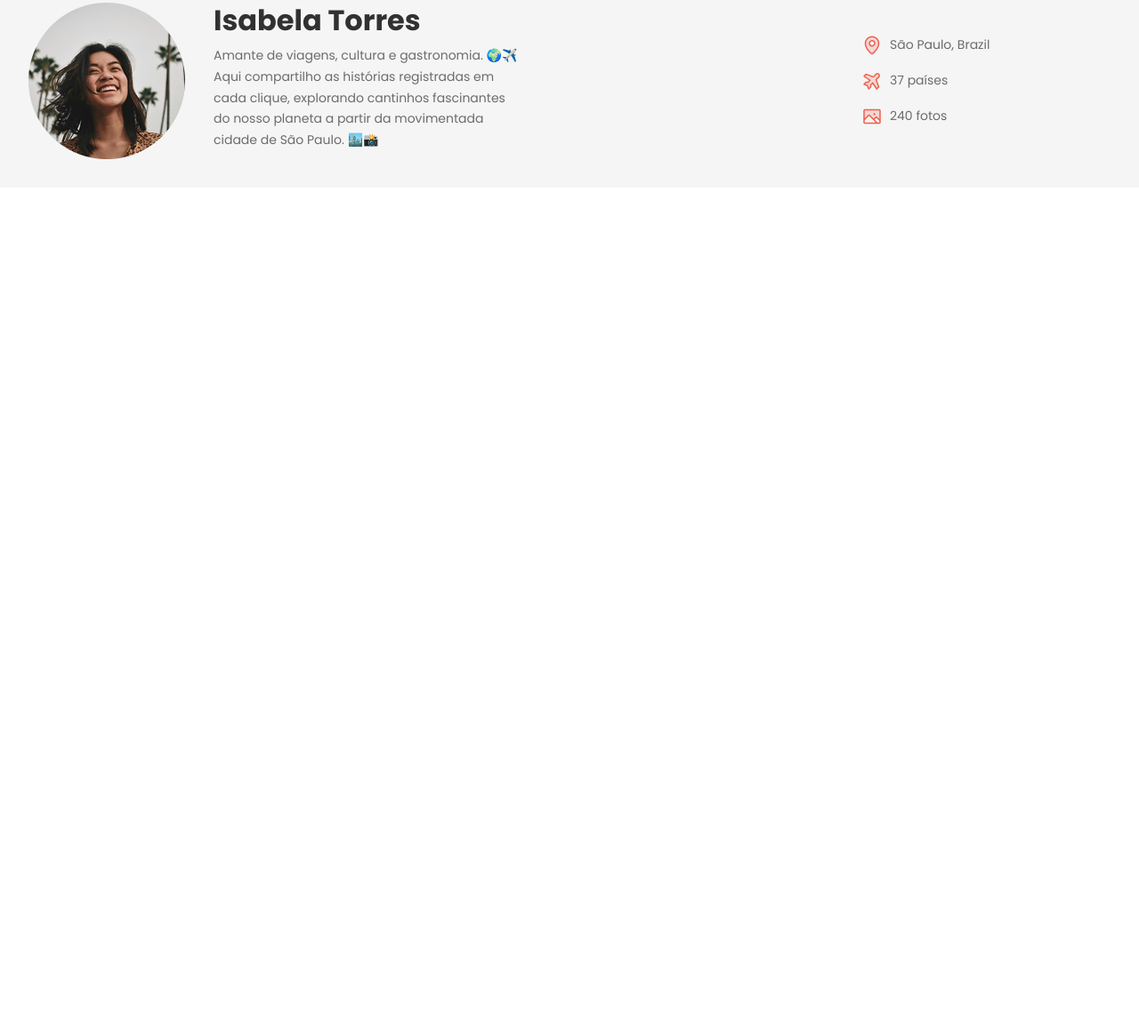
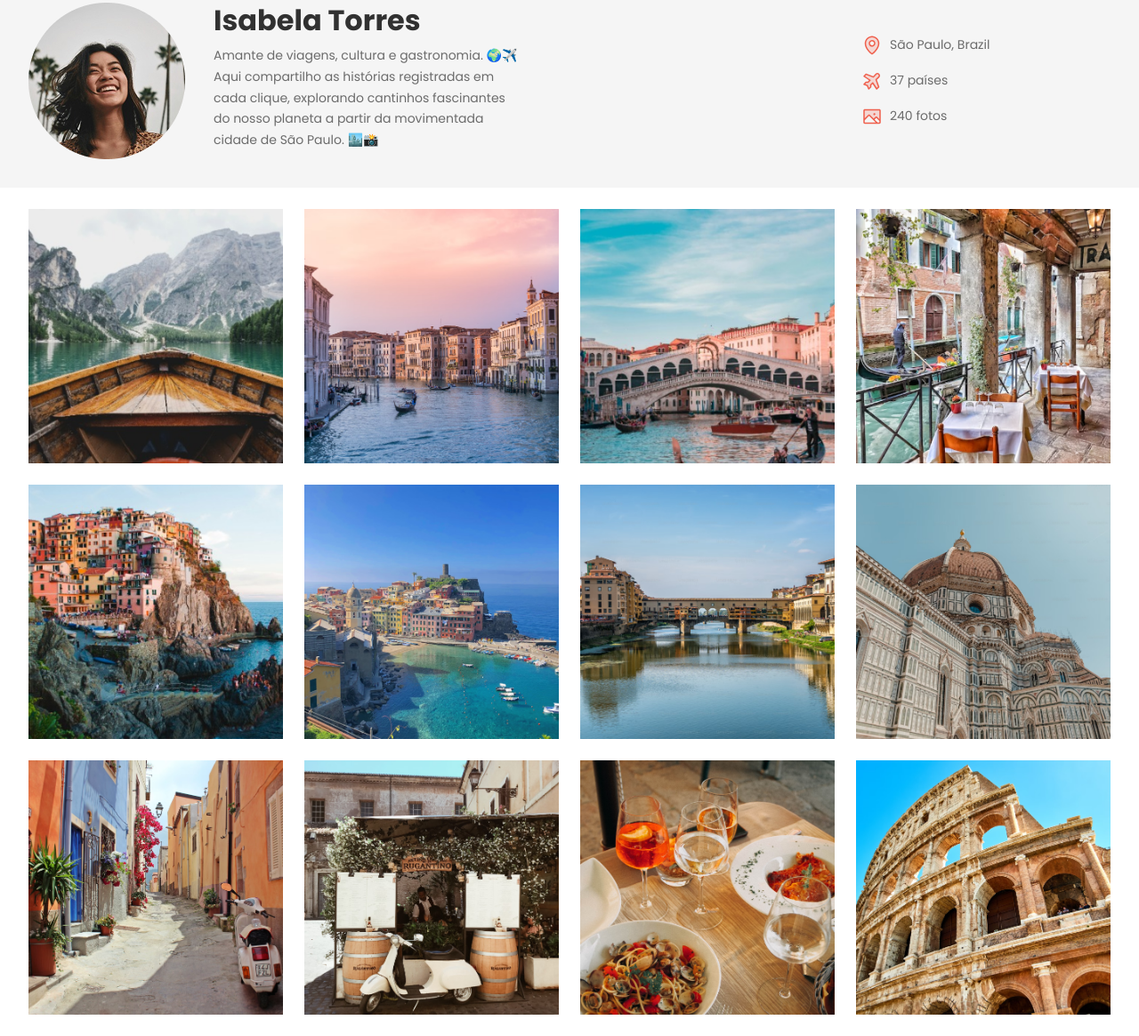
Before and after one commit to malopez23/projeto-travelgram, a plain HTML site: page index.html in a window 1280 px wide. Shown: the part 125-1290 px from the top of the page at 89% size. Before the commit the page ends 800 px from the top, so only its background shows below. Drawn offline with Linux system fonts and the light colour scheme.

Commit message:
done main gallery

```diff
--- a/index.html
+++ b/index.html
@@ -57,6 +57,22 @@
                 </ul>
             </div>
         </header>
-</div>
+    </div>
+
+    <main class="container">
+        <img src="assets/images/Image 01.png" alt="...">
+        <img src="assets/images/Image 02.png" alt="...">
+        <img src="assets/images/Image 03.png" alt="...">
+        <img src="assets/images/Image 04.png" alt="...">
+        <img src="assets/images/Image 05.png" alt="...">
+        <img src="assets/images/Image 06.png" alt="...">
+        <img src="assets/images/Image 07.png" alt="...">
+        <img src="assets/images/Image 08.png" alt="...">
+        <img src="assets/images/Image 09.png" alt="...">
+        <img src="assets/images/Image 10.png" alt="...">
+        <img src="assets/images/Image 11.png" alt="...">
+        <img src="assets/images/Image 12.png" alt="...">
+    </main>
+
 </body>
 </html>
--- a/styles/index.css
+++ b/styles/index.css
@@ -1,3 +1,4 @@
 @import url(global.css);
 @import url(nav.css);
 @import url(header.css);
+@import url(main.css);
--- /dev/null
+++ b/styles/main.css
@@ -0,0 +1,12 @@
+main {
+    display: flex;
+    flex-wrap: wrap;
+    gap: 24px;
+    padding-block: 24px;
+}
+
+main img {
+    width: 286px;
+    height: 286px;
+    /* object-fit: cover; */
+}
```
